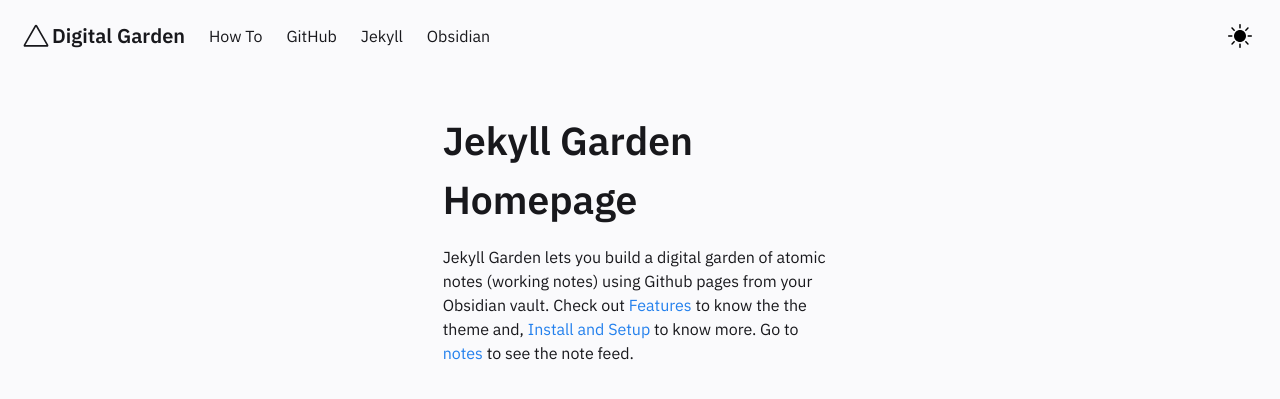
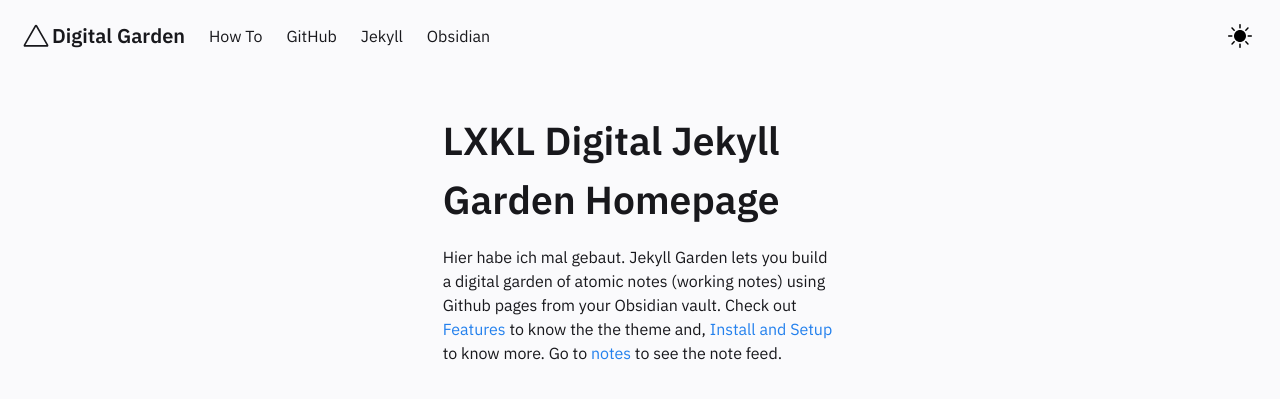
Before and after one commit to probefahrer/probefahrer.github.io, a Jekyll site: the page built from pages/index.md, in a window 1280 px wide. Shown: the top 399 px of the page. Built offline with Jekyll 4.4.1, drawn with Linux system fonts in a browser that asks for light colours.

Commit message:
Update Homepage.html

```diff
--- a/_includes/Homepage.html
+++ b/_includes/Homepage.html
@@ -1,8 +1,9 @@
 <div class="column is-4">
     <div class="block homeblock">
-    <h1>Jekyll Garden Homepage</h1>
+    <h1>LXKL Digital Jekyll Garden Homepage</h1>
 
     <p>
+        Hier habe ich mal gebaut.
         Jekyll Garden lets you build a digital garden of atomic notes (working notes) using Github pages from your Obsidian vault.
         Check out <a href="../posts/how-to">Features </a> to know the the theme and, <a href="../posts/how-to"> Install and Setup </a> to know more.
         Go to <a href="../notes"> notes </a> to see the note feed.
```
